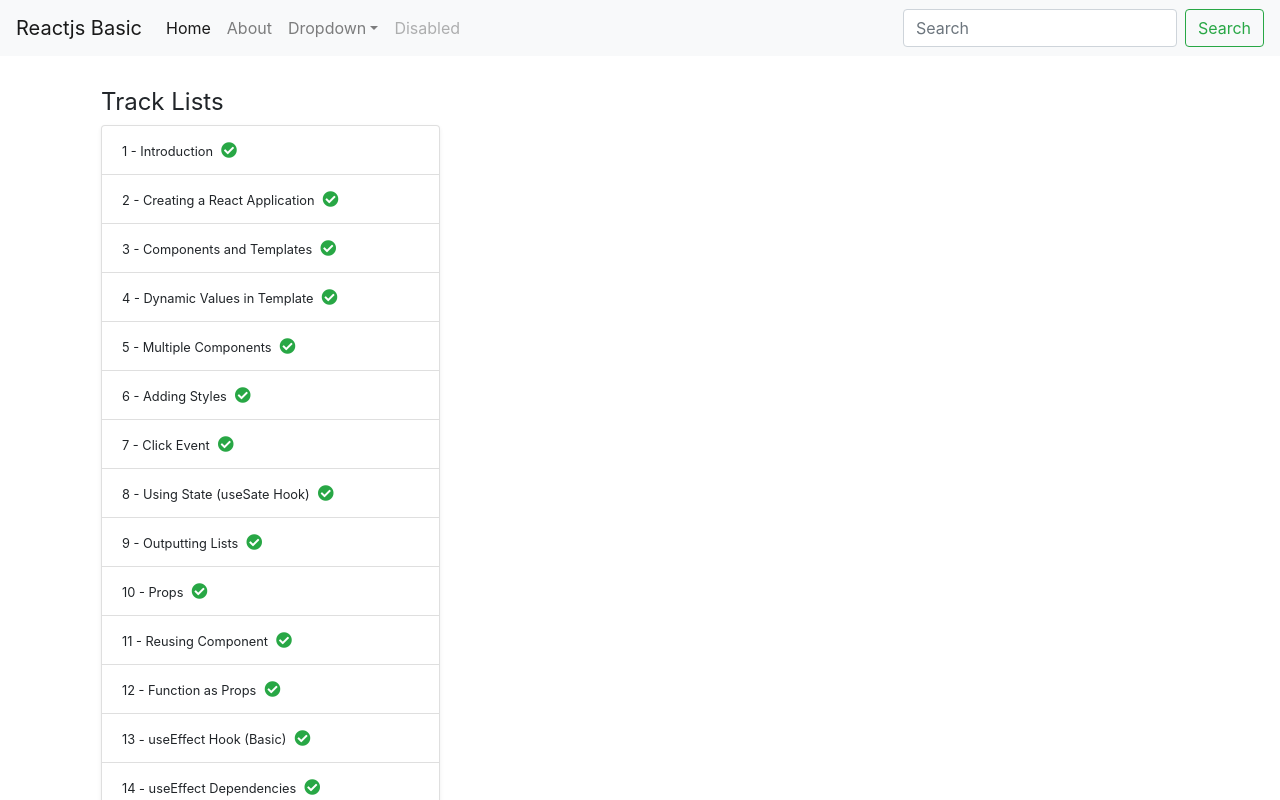
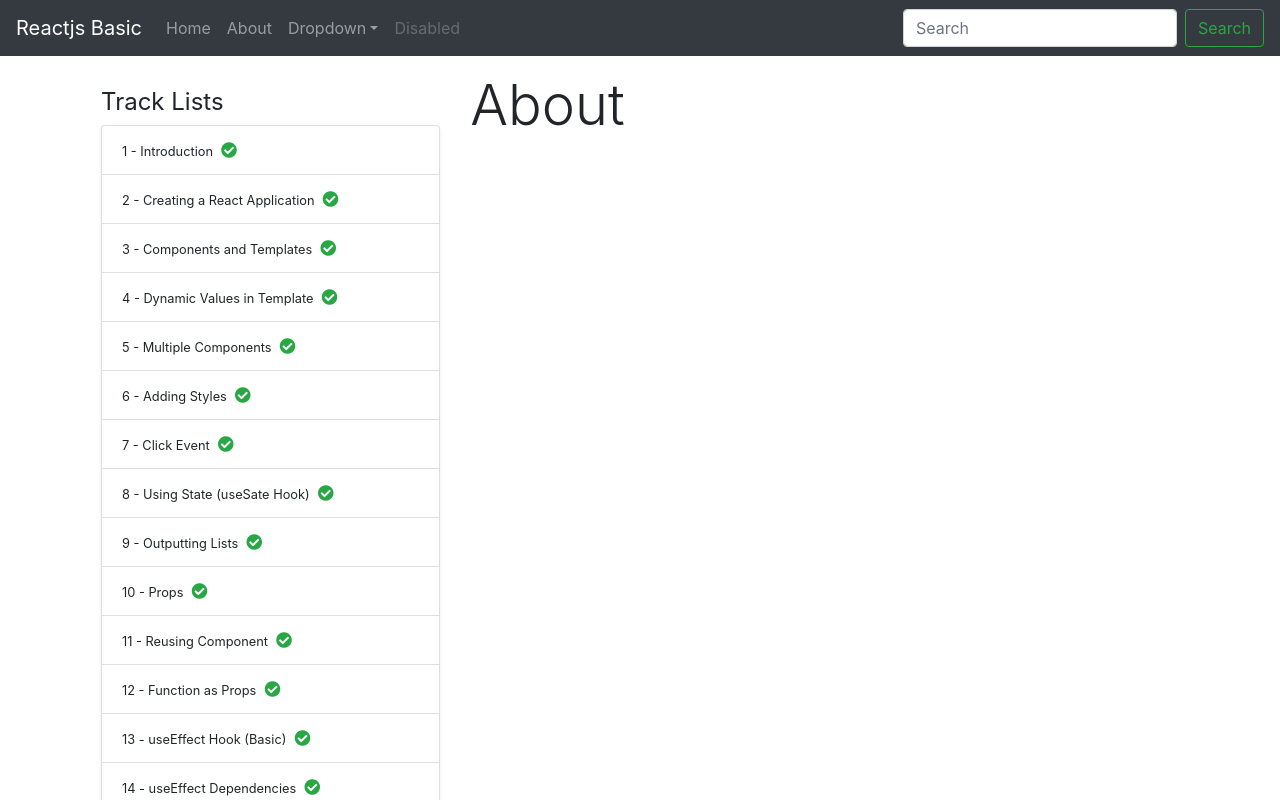
Before and after one commit to komarapc/reactjs-basic, a React (Create React App) app: page /react-basic/about in a window 1280 px wide. Shown: the top 800 px of the page. Built offline with nearby package versions, Linux system fonts and the light colour scheme.

Commit message:
set basename router

```diff
--- a/src/components/navbar.tsx
+++ b/src/components/navbar.tsx
@@ -5,7 +5,7 @@
   const navbar_name: string = "Reactjs Basic";
   return (
     <Fragment>
-      <nav className="navbar navbar-expand-lg navbar-light bg-light">
+      <nav className="navbar navbar-expand-lg navbar-dark bg-dark">
         <a href="/" className="navbar-brand">
           {navbar_name}
         </a>
@@ -23,12 +23,12 @@
 
         <div className="collapse navbar-collapse" id="navbarSupportedContent">
           <ul className="navbar-nav mr-auto">
-            <li className="nav-item active">
+            <li className="nav-item">
               <Link to="/" className="nav-link">
                 Home
               </Link>
             </li>
-            <li className="nav-item">
+            <li className="nav-item is-active">
               <Link to="/about" className="nav-link">
                 About
               </Link>
--- a/src/home.tsx
+++ b/src/home.tsx
@@ -13,7 +13,7 @@
   const title: string = tracks[0].track_name;
   return (
     <Fragment>
-      <Router>
+      <Router basename="react-basic">
         <Navbar></Navbar>
         <div className="container">
           <div className="row p-3">
@@ -30,7 +30,7 @@
                   <MainPage title={title} />
                 </Route>
                 <Route exact path="/about">
-                  <AboutPage></AboutPage>
+                  <AboutPage title="About"></AboutPage>
                 </Route>
               </Switch>
             </div>
--- a/src/pages/about.tsx
+++ b/src/pages/about.tsx
@@ -1,10 +1,10 @@
 import { Fragment } from "react";
 
-const AboutPage = () => {
+const AboutPage = (props: any) => {
   return (
     <Fragment>
       <div>
-        <h1>About Page</h1>
+        <h1 className="display-4">{props.title}</h1>
       </div>
     </Fragment>
   );
```
